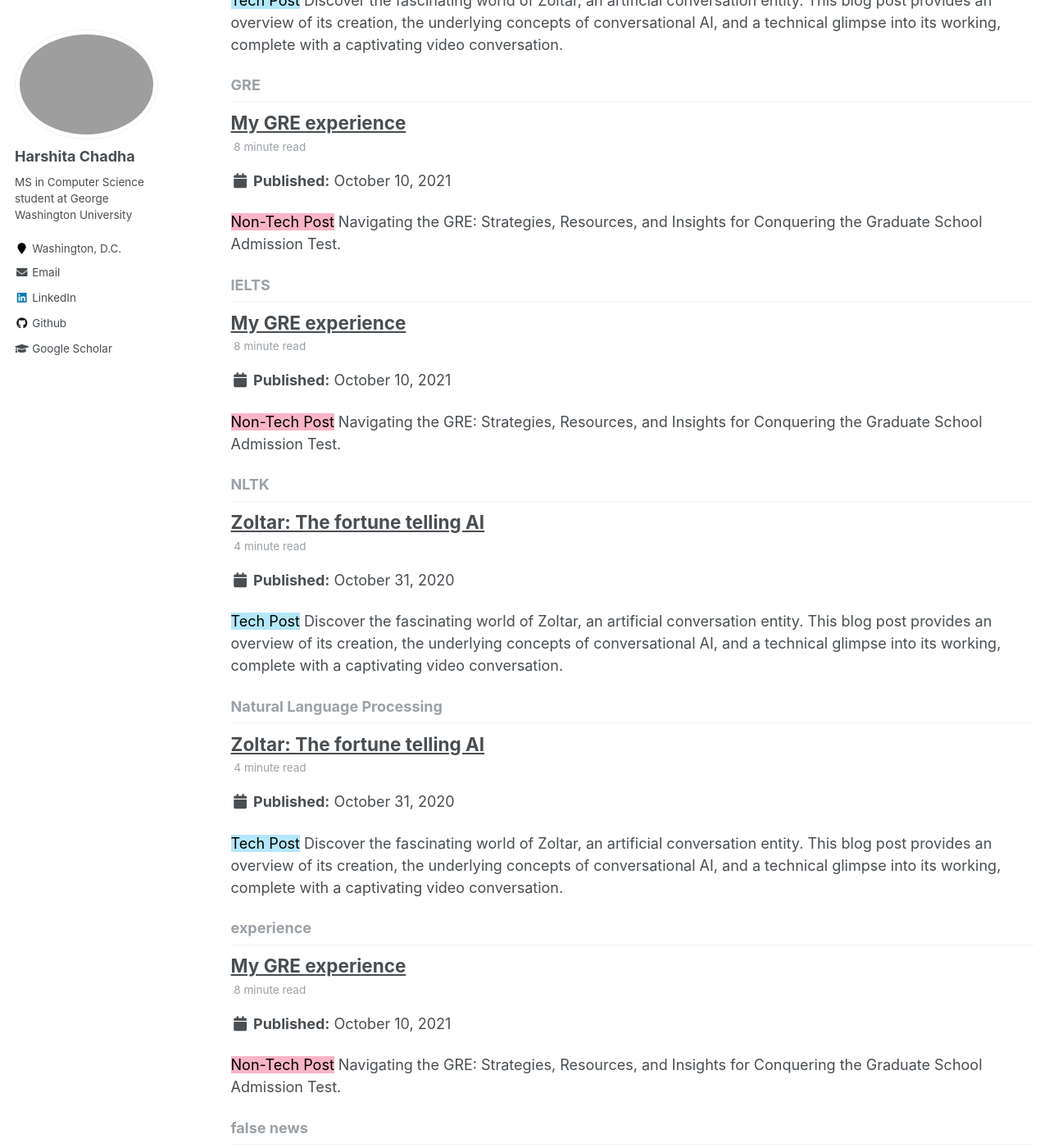
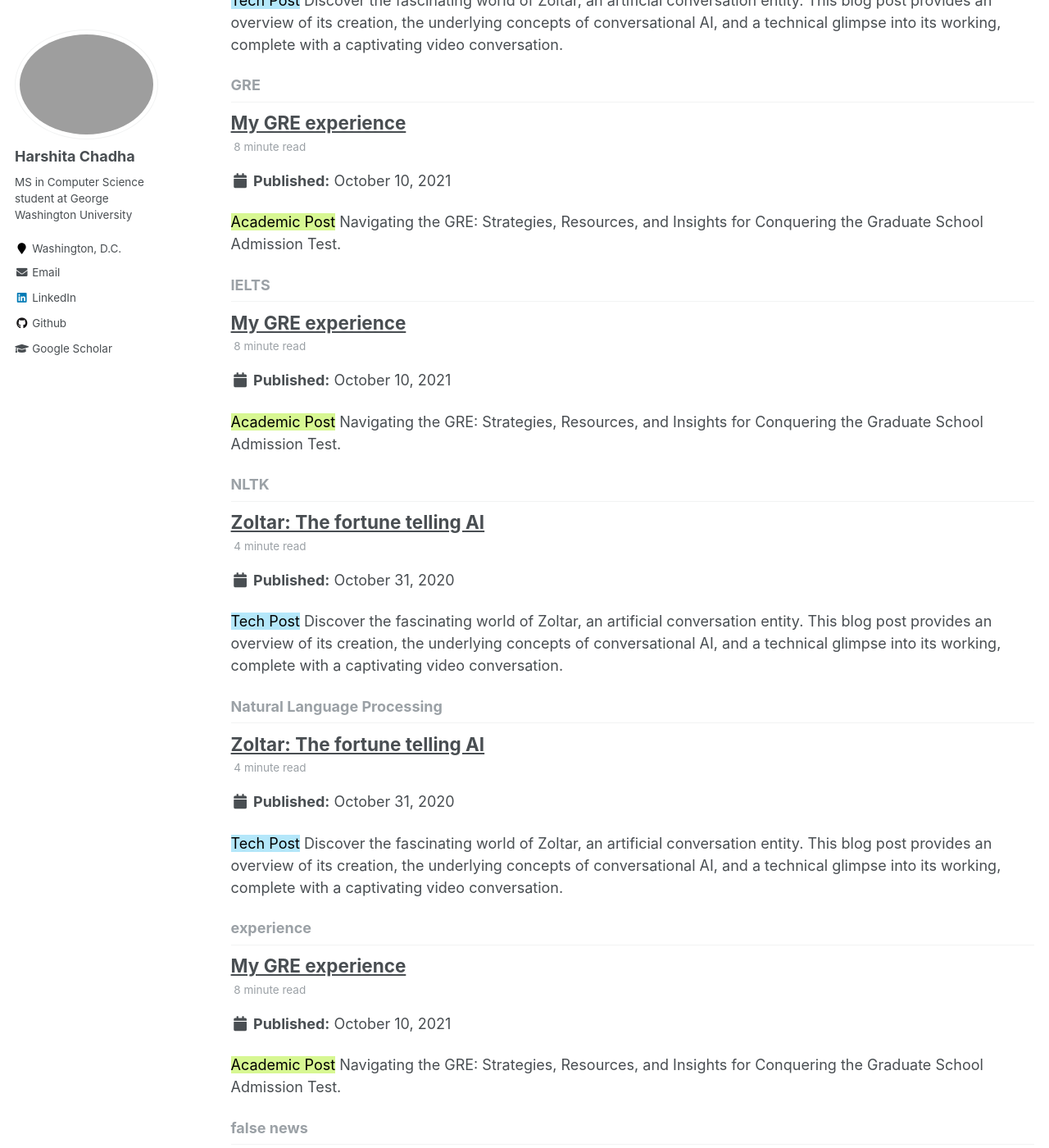
Before and after one commit to harshitaachadha/harshitaachadha.github.io, a Jekyll site: the page built from _pages/tag-archive.html, in a window 1280 px wide and 1400 px high, scrolled down 349 px. Shown: the whole window at 82% size. Built offline with Jekyll 4.4.1, drawn with Linux system fonts in a browser that asks for light colours.

Commit message:
Update 2021-10-10-greexperience.md

```diff
--- a/_posts/2021-10-10-greexperience.md
+++ b/_posts/2021-10-10-greexperience.md
@@ -2,7 +2,7 @@
 title: 'My GRE experience'
 date: 2021-10-10
 permalink: /posts/2021/01/greexperience/
-excerpt: '<mark style="background-color: #fab4c8">Non-Tech Post</mark> Navigating the GRE: Strategies, Resources, and Insights for Conquering the Graduate School Admission Test.'
+excerpt: '<mark style="background-color: #d7f792">Academic Post</mark> Navigating the GRE: Strategies, Resources, and Insights for Conquering the Graduate School Admission Test.'
 tags:
   - GRE
   - IELTS
```
